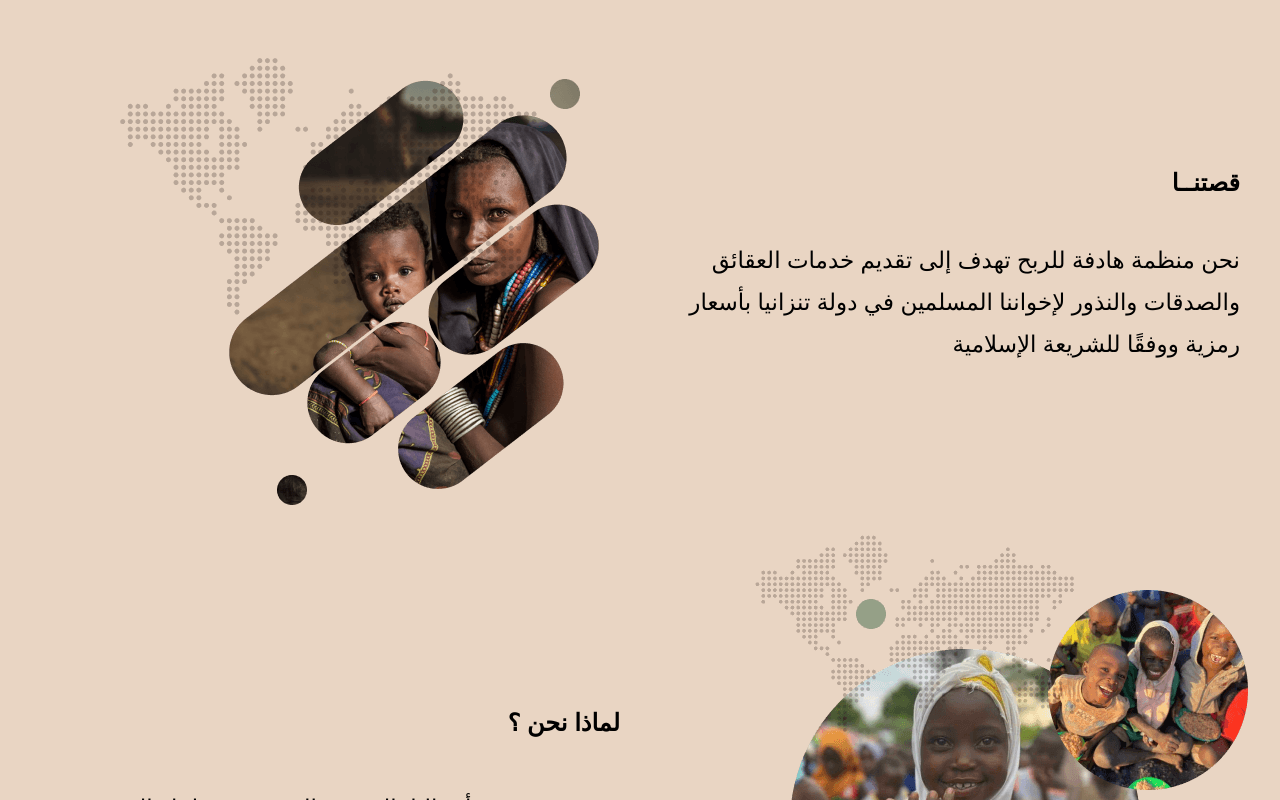
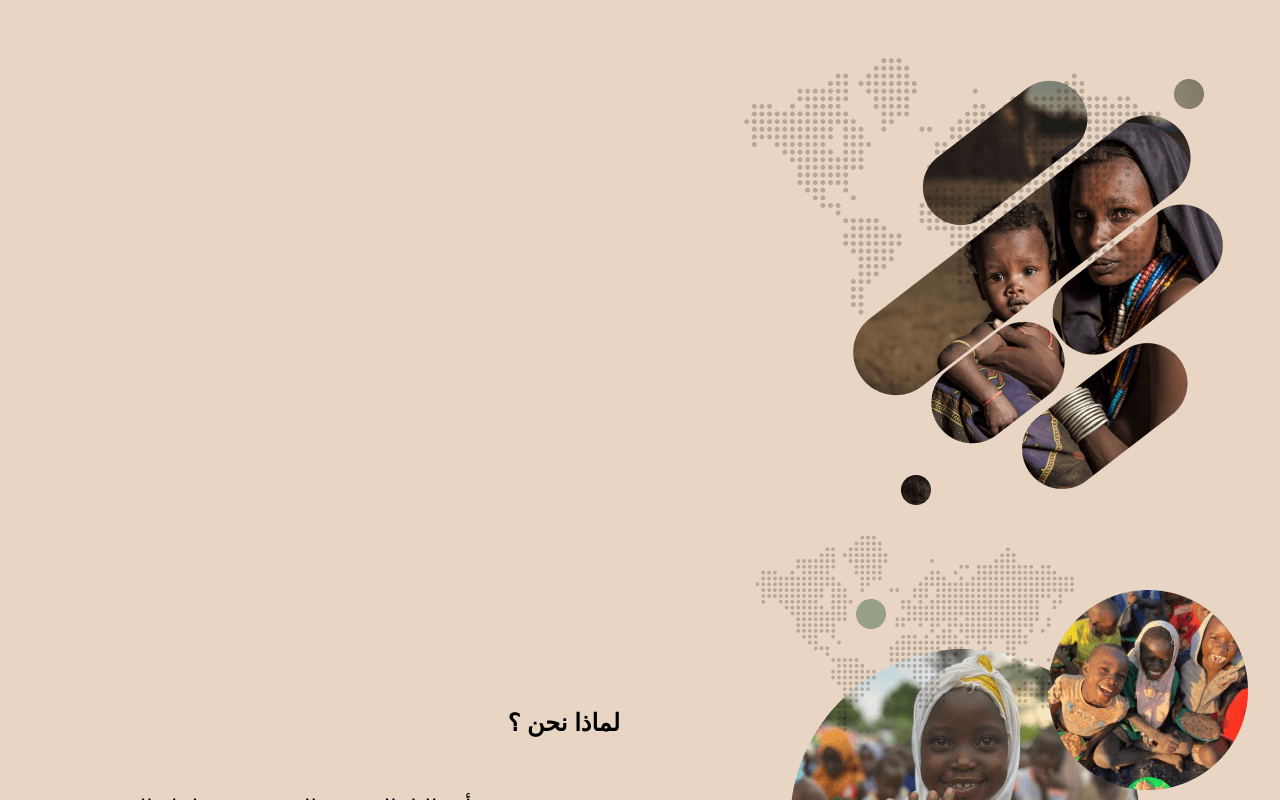
Before and after one commit to Ahmed-Abozied1/Alhaya-Website, a React (Create React App) app: page / in a window 1280 px wide. Shown: the part 1620-2420 px from the top of the page. Built offline with nearby package versions, Linux system fonts and the light colour scheme.

Commit message:
edit About

```diff
--- a/src/components/Home/About/AboutUsRow.js
+++ b/src/components/Home/About/AboutUsRow.js
@@ -4,12 +4,12 @@ import "./About.css";
 const AboutUsRow = ({ title, para, imgSrc }) => {
   return (
     <div className="  lg:grid lg:grid-cols-2 lg:gap-10 lg:mr-2 mr-0 items-center flex  lg:flex-col flex-col-reverse ">
-      <div className="flex  lg:gap-2 gap-2 flex-col ">
+      {/* <div className="flex  lg:gap-2 gap-2 flex-col ">
         <h1 className="xl:text-3xl  text-2xl  aboutTitle   capitalize font-sans font-bold ">
           {title}
         </h1>
         <p className=" para  aboutTitle ">{para}</p>
-      </div>
+      </div> */}
       <img
         src={`/HomeImages/${imgSrc}`}
         alt="Mobile app"
```
